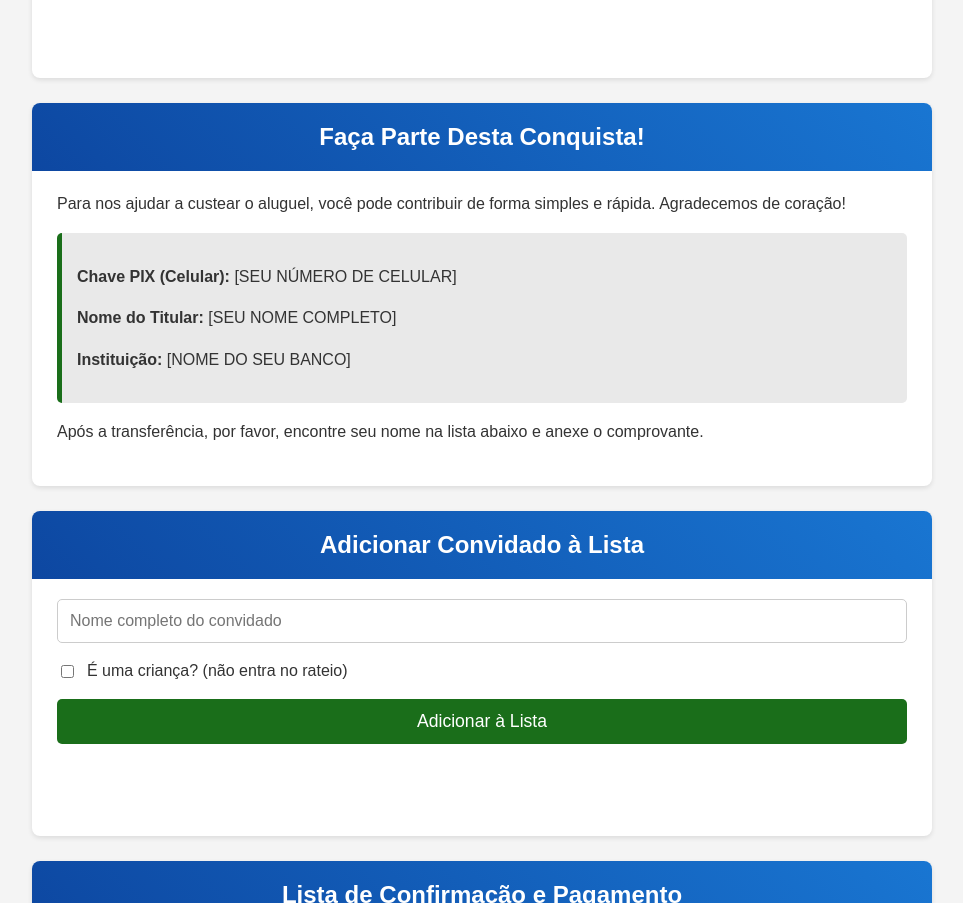
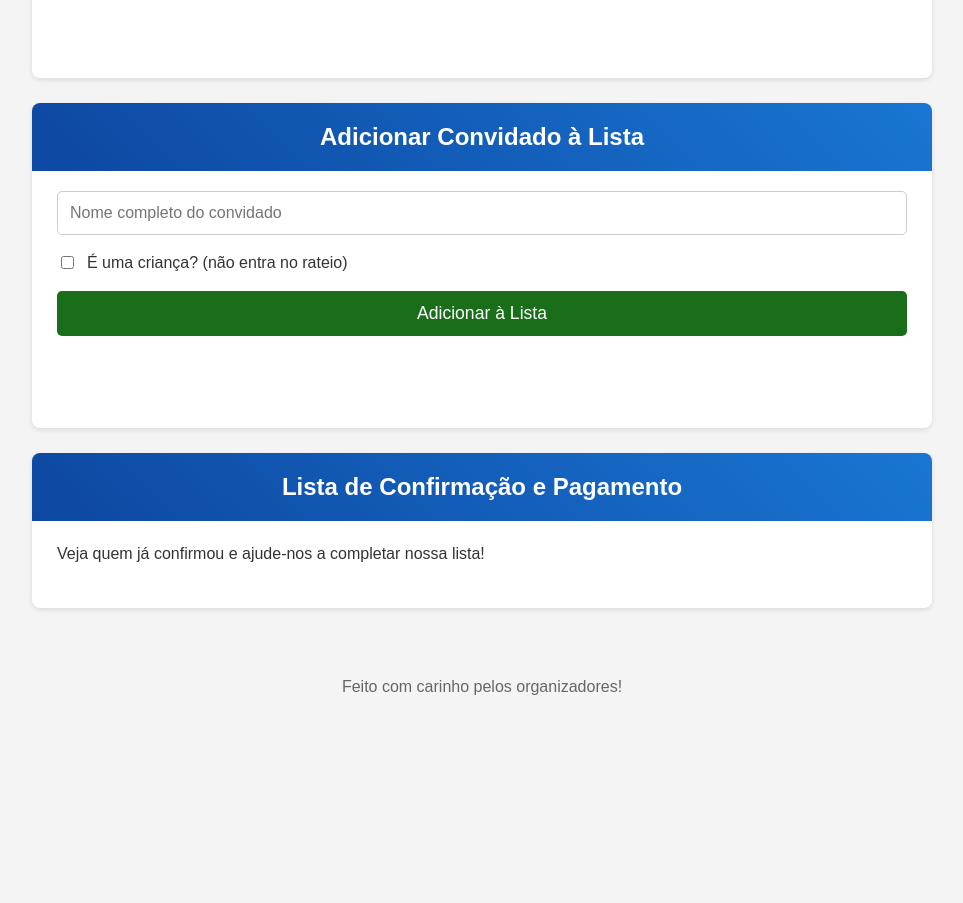
Before and after one commit to marco-egito/psimarco, a website: page index.html in a window 1280 px wide. Shown: the part 2042-2945 px from the top of the page, without its empty margins (158-1121 px from the left). After the commit the page ends 2777 px from the top, so only its background shows below. Drawn offline with Linux system fonts and the light colour scheme.

Commit message:
Update index.html

```diff
--- a/index.html
+++ b/index.html
@@ -67,6 +67,7 @@
                 <p id="cost-per-person" class="cost-share"></p>
             </div>
         </section>
+
         <section id="poll-section">
             <h2>Enquete: Comida e Bebida</h2>
             <p>Para ajudar na organização, queremos saber a preferência da maioria. Como devemos nos organizar em relação à comida e bebida da festa?</p>
@@ -94,17 +95,6 @@
             <p id="poll-status"></p>
         </section>
 
-        <section id="contribuicao">
-            <h2>Faça Parte Desta Conquista!</h2>
-            <p>Para nos ajudar a custear o aluguel, você pode contribuir de forma simples e rápida. Agradecemos de coração!</p>
-            <div class="pix-details">
-                <p><strong>Chave PIX (Celular):</strong> [SEU NÚMERO DE CELULAR]</p>
-                <p><strong>Nome do Titular:</strong> [SEU NOME COMPLETO]</p>
-                <p><strong>Instituição:</strong> [NOME DO SEU BANCO]</p>
-            </div>
-            <p class="comprovante-info">Após a transferência, por favor, encontre seu nome na lista abaixo e anexe o comprovante.</p>
-        </section>
-
         <section id="add-guest">
             <h2>Adicionar Convidado à Lista</h2>
             <form id="addGuestForm">
@@ -117,7 +107,6 @@
                 <p id="addGuestStatus"></p>
             </form>
         </section>
-
 
         <section id="confirmacao">
             <h2>Lista de Confirmação e Pagamento</h2>
@@ -141,12 +130,10 @@
 
     <footer>
         <p>Feito com carinho pelos organizadores!</p>
-
     </footer>
 
     <script src="https://www.gstatic.com/firebasejs/8.10.1/firebase-app.js"></script>
     <script src="https://www.gstatic.com/firebasejs/8.10.1/firebase-firestore.js"></script>
-    <script src="https://www.gstatic.com/firebasejs/8.10.1/firebase-storage.js"></script>
     <script src="script.js"></script>
 
 </body>
```
Lines whose indentation alone changed are shown as unchanged.
